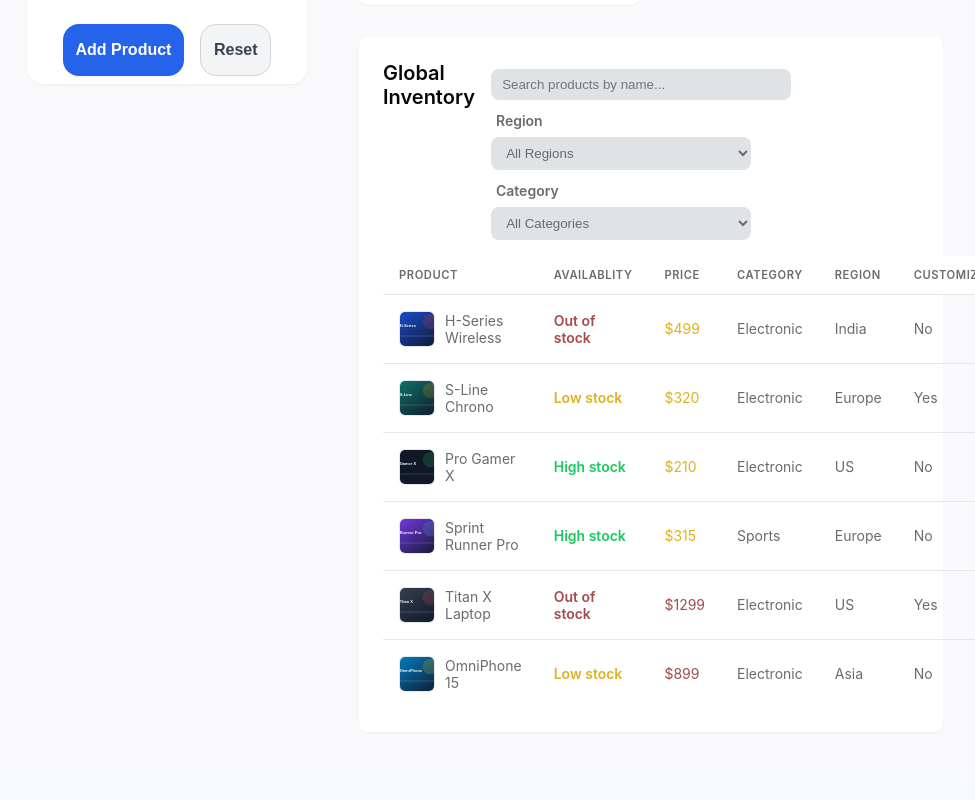
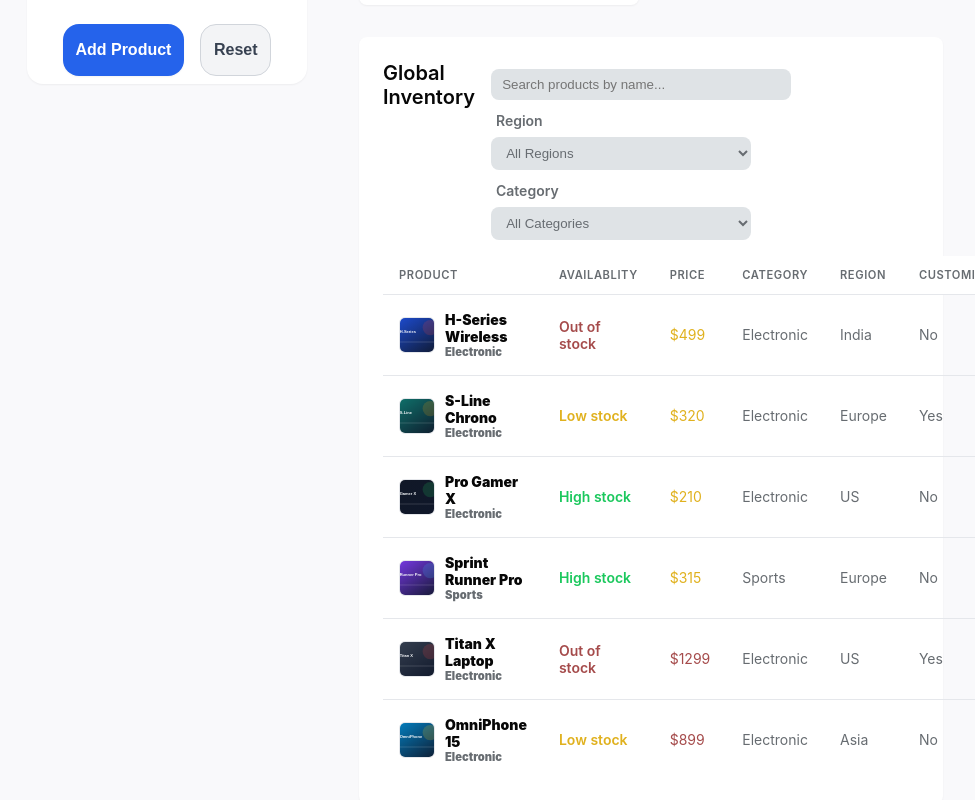
Before and after one commit to RxDB/intern_website, a React (Vite) app: page / in a window 1280 px wide. Shown: the part 906-1706 px from the top of the page, without its empty margins (305-1280 px from the left). Before the commit the page ends 1670 px from the top, so only its background shows below. Built offline with nearby package versions, Linux system fonts and the light colour scheme.

Commit message:
product table description

```diff
--- a/src/components/ProductTable/ProductTable.jsx
+++ b/src/components/ProductTable/ProductTable.jsx
@@ -116,9 +116,12 @@ const ProductTable = ({ products = [], addWishlist }) => {
                                                 className={styles.productThumb}
                                             />
                                         ) : (
-                                            <div className={styles.productThumbPlaceholder}>📦</div>
+                                            <div className={styles.productThumbPlaceholder}></div>
                                         )}
-                                        <span>{product.name}</span>
+                                        <div className={styles.productInfo}>
+                                            <span>{product.name}</span>
+                                            <span className={styles.categoryUnderProduct}>{product.category}</span>
+                                        </div>
                                     </div>
                                 </td>
                                 <td style={{ color: stockInfo.color, fontSize: stockInfo.fontSize, fontWeight: 600 }}>
--- a/src/components/ProductTable/ProductTable.module.css
+++ b/src/components/ProductTable/ProductTable.module.css
@@ -117,3 +117,16 @@
   font-size: 1rem;
   flex-shrink: 0;
 }
+
+
+.productInfo{
+  display: flex;
+  flex-direction: column;
+  font-weight: 900;
+  color:var(--content-black)
+}
+.categoryUnderProduct{
+  font-size: 0.7rem;
+  color:var(--content-grey)
+
+}
```
